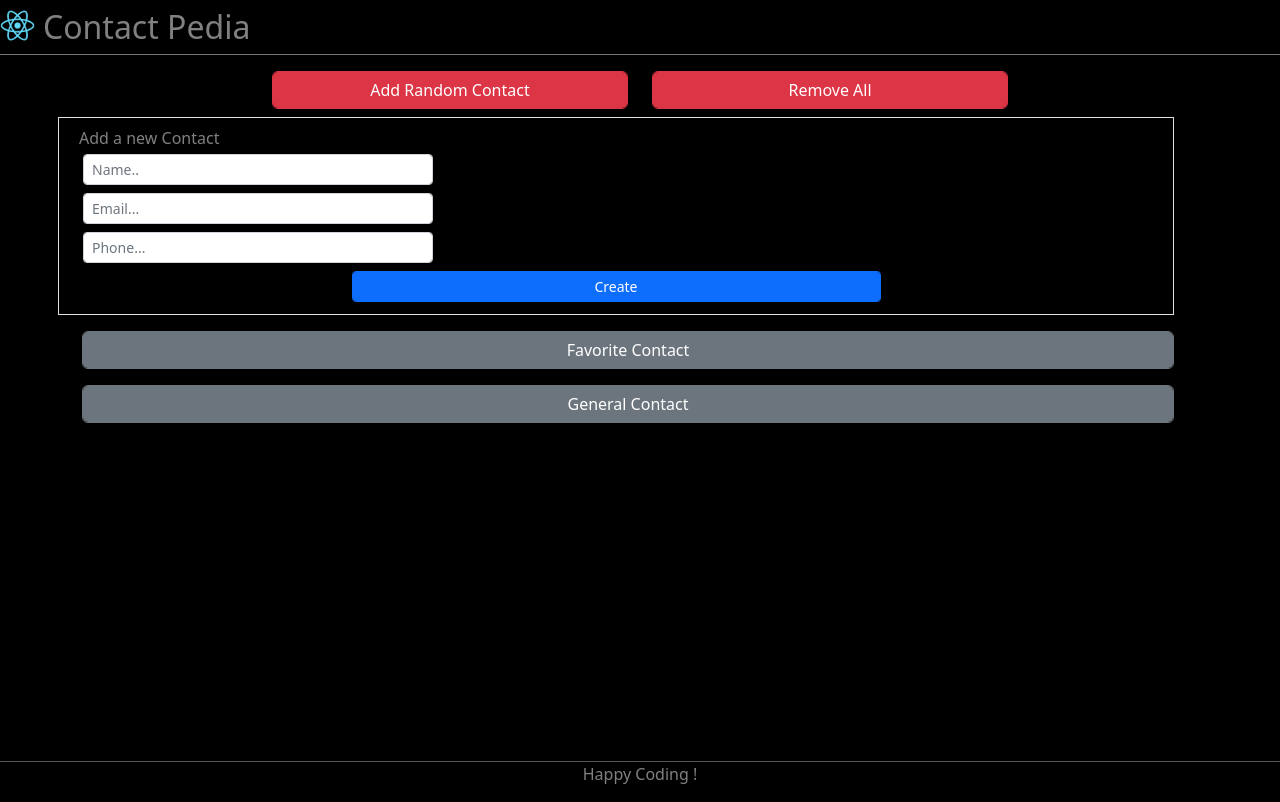
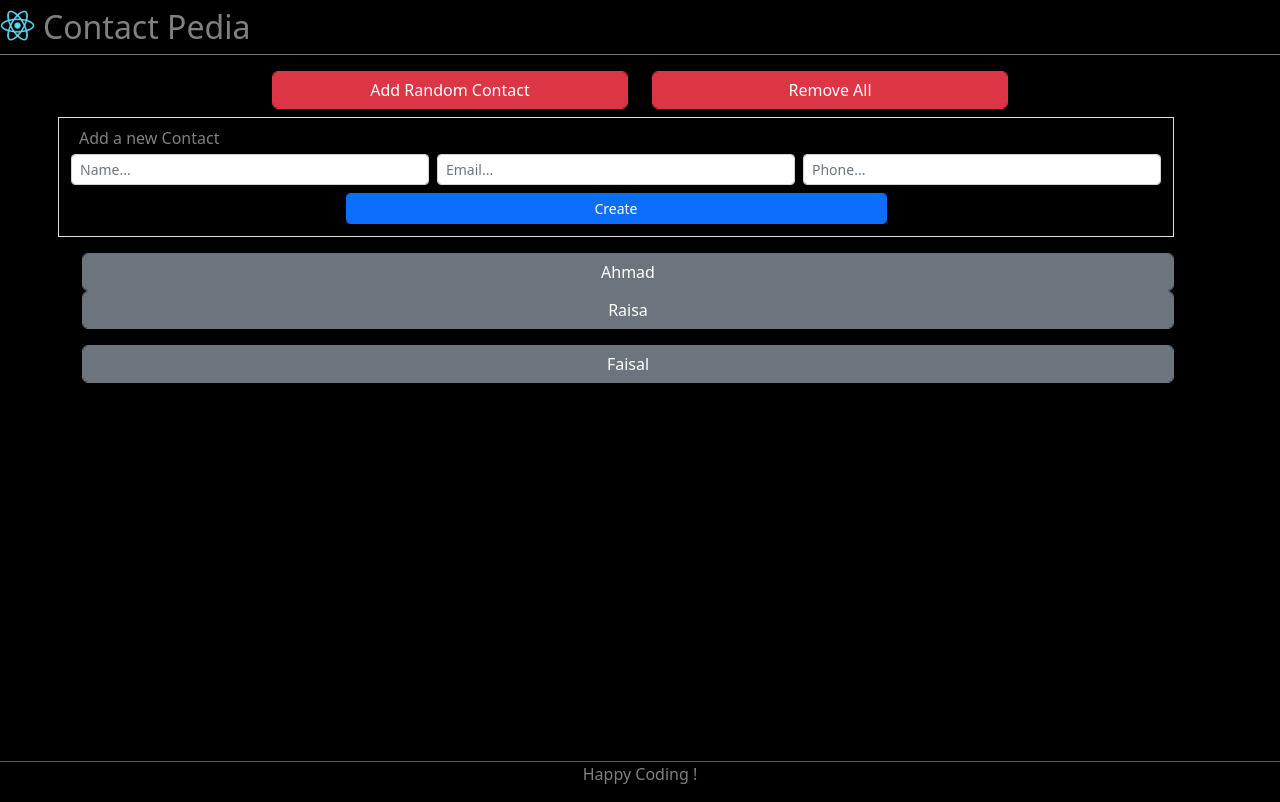
Before and after one commit to ahmadfaisall020597/Tutorial-React, a React (Create React App) app in the folder contact-pedia/: page / in a window 1280 px wide. Built offline with nearby package versions, Linux system fonts and the light colour scheme.

Commit message:
Favorite and General Contact State

```diff
--- a/contact-pedia/src/Components/ContactPages/AddContact.jsx
+++ b/contact-pedia/src/Components/ContactPages/AddContact.jsx
@@ -1,11 +1,13 @@
 export default function AddContact() {
     return (
         <div className="border row text-white p-2">
-            <div className="col-12 text-white-50"> Add a new Contact
+            <div className="col-12 text-white-50">
+                Add a new Contact
+            </div>
             <div className="col-12 col-md-4 p-1">
                 <input
                     className="form-control form-control-sm"
-                        placeholder="Name..">
+                    placeholder="Name...">
                 </input>
             </div>
             <div className="col-12 col-md-4 p-1">
@@ -21,10 +23,7 @@ export default function AddContact() {
                 </input>
             </div>
             <div className="col-12 col-md-6 offset-md-3 p-1">
-                    <button className="btn btn-primary btn-sm form-control">
-                        Create
-                    </button>
-                </div>
+                <button className="btn btn-primary btn-sm form-control">Create</button>
             </div>
         </div>
     )
--- a/contact-pedia/src/Components/ContactPages/Contact.jsx
+++ b/contact-pedia/src/Components/ContactPages/Contact.jsx
@@ -1,7 +1,9 @@
-export default function Contact() {
+export default function Contact(props) {
     return (
         <div>
-            <button className="btn btn-secondary form-control">Contact</button>
+            <button className="btn btn-secondary form-control">
+                {props.contact.name}
+            </button>
         </div>
     )
 }
--- a/contact-pedia/src/Components/ContactPages/ContactIndex.jsx
+++ b/contact-pedia/src/Components/ContactPages/ContactIndex.jsx
@@ -7,7 +7,36 @@ import FavoriteContacts from "./FavoriteContact";
 import GeneralContacts from "./GeneralContact";
 import RemoveAllContact from "./RemoveAllContact";
 
-export default function ContactIndex() {
+class ContactIndex extends React.Component {
+    constructor(props) {
+        super(props);
+        this.state = {
+            contactList: [
+                {
+                    id: 1,
+                    name: "Faisal",
+                    phone: "081383422xxx",
+                    email: "faisal@gmail.com",
+                    isFavorite: false,
+                },
+                {
+                    id: 2,
+                    name: "Ahmad",
+                    phone: "08134268xxx",
+                    email: "ahmad@gmail.com",
+                    isFavorite: true,
+                },
+                {
+                    id: 3,
+                    name: "Raisa",
+                    phone: "081327826xxx",
+                    email: "raisa@gmail.com",
+                    isFavorite: true,
+                },
+            ],
+        };
+    }
+    render() {
         return (
             <div>
                 <Header />
@@ -23,10 +52,18 @@ export default function ContactIndex() {
                             <AddContact />
                         </div>
                         <div className="row py-2">
-                        <FavoriteContacts />
+                            <FavoriteContacts
+                                contacts={this.state.contactList.filter(
+                                    (u) => u.isFavorite === true
+                                )}
+                            />
                         </div>
                         <div className="row py-2">
-                        <GeneralContacts />
+                            <GeneralContacts
+                                contacts={this.state.contactList.filter(
+                                    (u) => u.isFavorite === false
+                                )}
+                            />
                         </div>
                     </div>
                 </div>
@@ -34,3 +71,6 @@ export default function ContactIndex() {
             </div>
         )
     }
+}
+
+export default ContactIndex;
--- a/contact-pedia/src/Components/ContactPages/FavoriteContact.jsx
+++ b/contact-pedia/src/Components/ContactPages/FavoriteContact.jsx
@@ -1,7 +1,11 @@
-export default function FavoriteContact() {
+import Contact from "./Contact";
+
+export default function FavoriteContact(props) {
     return (
         <div>
-            <button className="btn btn-secondary form-control">Favorite Contact</button>
+            {props.contacts.map((contact, index) => (
+                <Contact contact={contact} key={index}></Contact>
+            ))}
         </div>
     )
 }
--- a/contact-pedia/src/Components/ContactPages/GeneralContact.jsx
+++ b/contact-pedia/src/Components/ContactPages/GeneralContact.jsx
@@ -1,9 +1,11 @@
-export default function GeneralContact() {
+import Contact from "./Contact"
+
+export default function GeneralContact(props) {
     return (
         <div>
-            <button className="btn btn-secondary form-control">
-                General Contact
-            </button>
+            {props.contacts.map((contact, index) => (
+                <Contact contact={contact} key={index}></Contact>
+            ))}
         </div>
     )
 }
```
Lines whose indentation alone changed are shown as unchanged.
